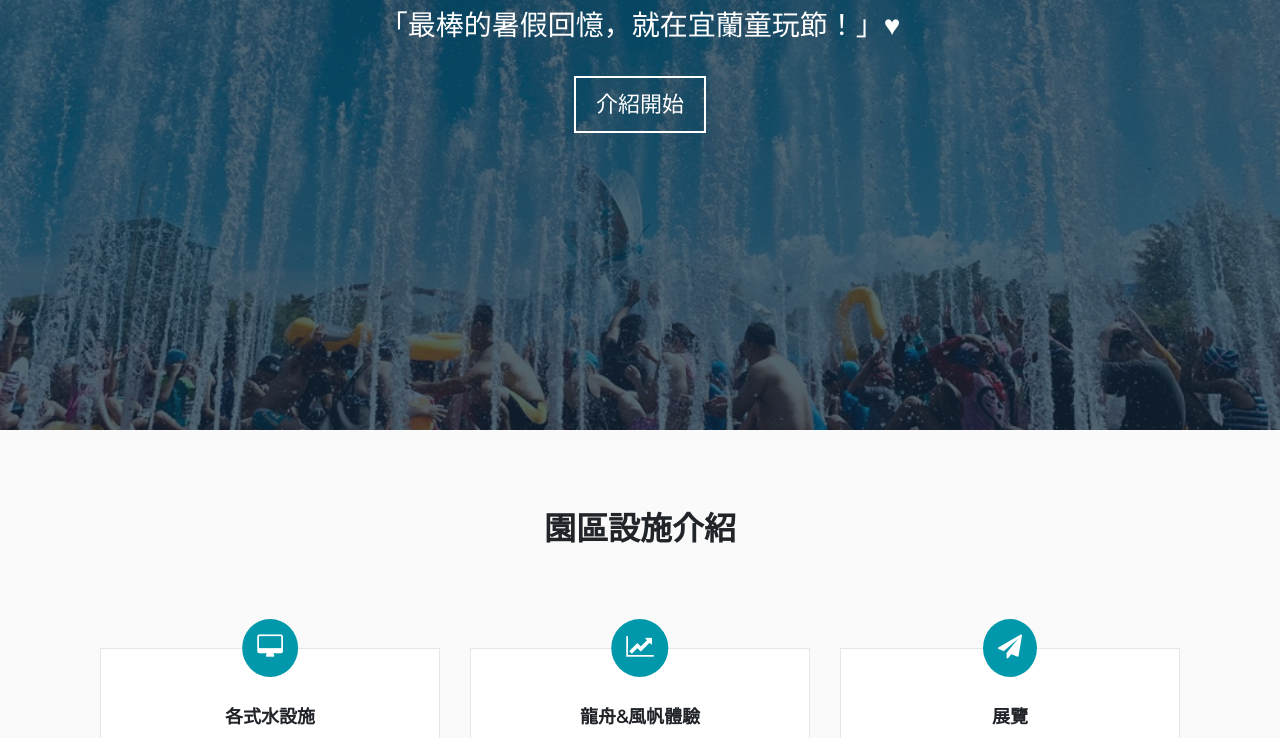
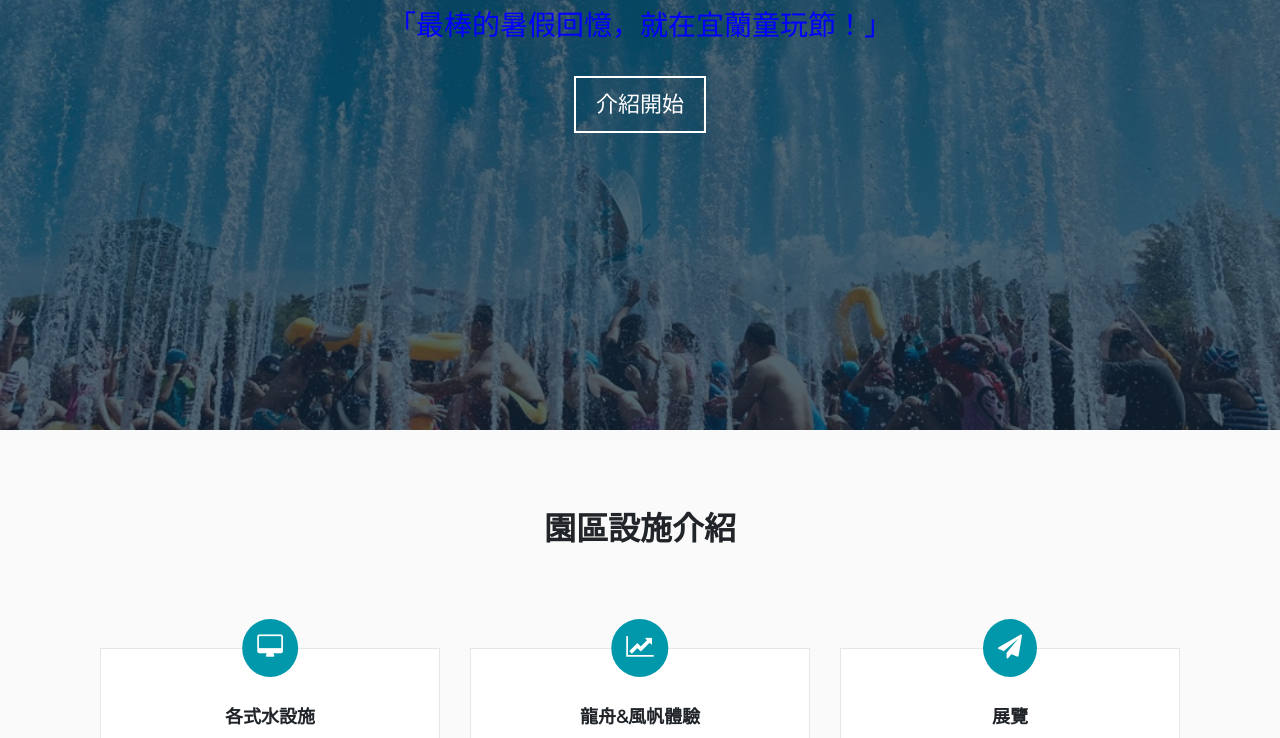
Before and after one commit to cysleigh/HomeWork0717, a plain HTML site: page index.html in a window 1280 px wide. Shown: the part 370-1108 px from the top of the page. Drawn offline with Linux system fonts and the light colour scheme.

Commit message:
增加官網資料

```diff
--- a/index.html
+++ b/index.html
@@ -69,7 +69,7 @@
         <section id="HeroBanner">
             <div class="hero-content">
                 <h1>宜蘭童玩節介紹</h1>
-                    <p>「最棒的暑假回憶，就在宜蘭童玩節！」♥</p>
+                    <p style="color: blue">「最棒的暑假回憶，就在宜蘭童玩節！」</p>
 
                 <a href="#" class="hero-cta" style="text-decoration-color: blue background-color: rgb(157, 231, 206)">介紹開始</a>
             </div>
@@ -294,8 +294,10 @@
                 </div>
                 <div class="footer-logo-wrap">
                     Design Studio &copy; 2018. Designed by <a href="https://www.position2.com/">Position2</a>
+                    <p>本頁的圖片、文字取材自<a href="https://www.yicfff.tw/">宜蘭國際童玩節官網</a>，依 CC 3.0 授權使用。</p>
                 </div>
             </div>
+
         </footer>
         <!-- Footer section ends here -->
     </section>
```
